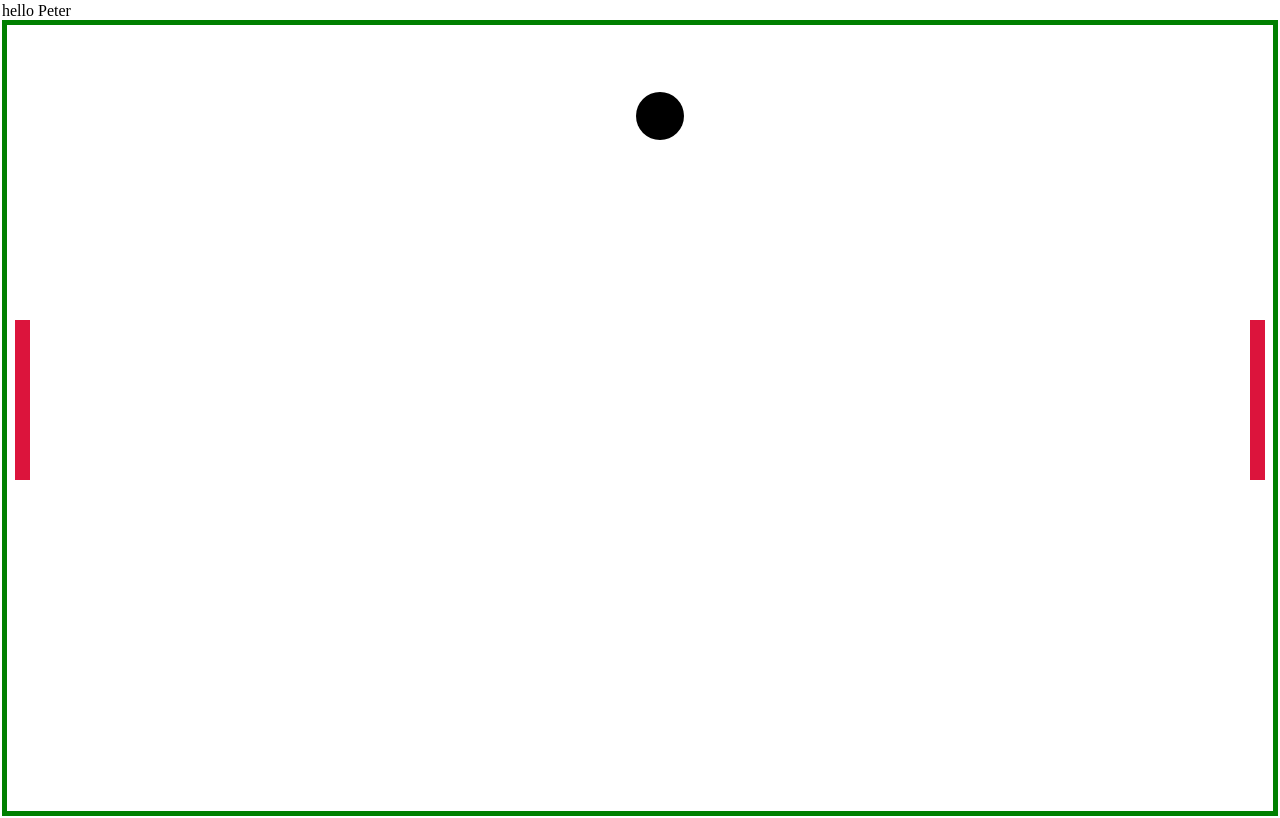
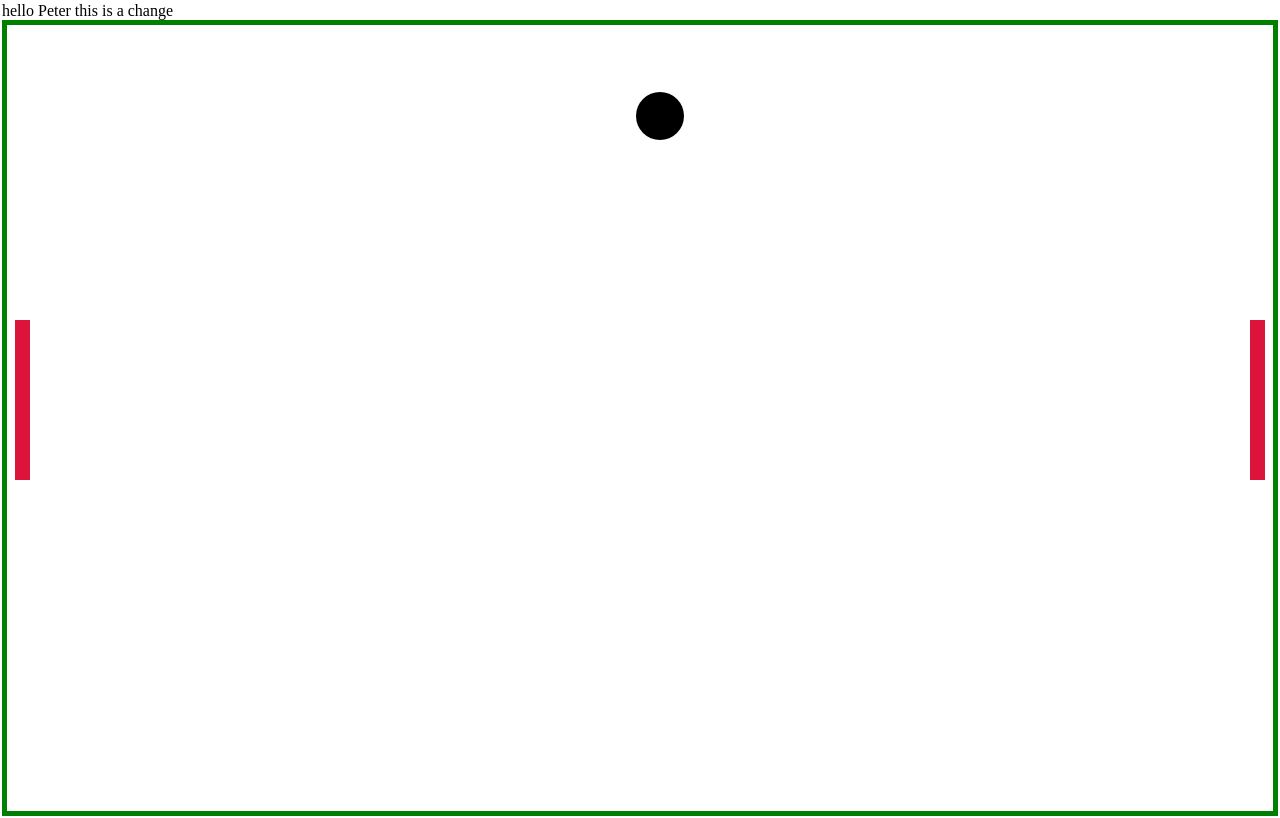
Before and after one commit to Peter-Adi/Pong, a plain HTML site: page index.html in a window 1280 px wide. Drawn offline with Linux system fonts and the light colour scheme.

Commit message:
greeting

```diff
--- a/index.html
+++ b/index.html
@@ -5,7 +5,7 @@
         <link rel = 'stylesheet' href = 'index.css'>
     </head>
     <body id = 'body'>
-        hello Peter
+        hello Peter this is a change
         <div id = 'leftPaddle'></div>
         <div id = 'rightPaddle'></div>
         <div id = 'ball'></div>
```
